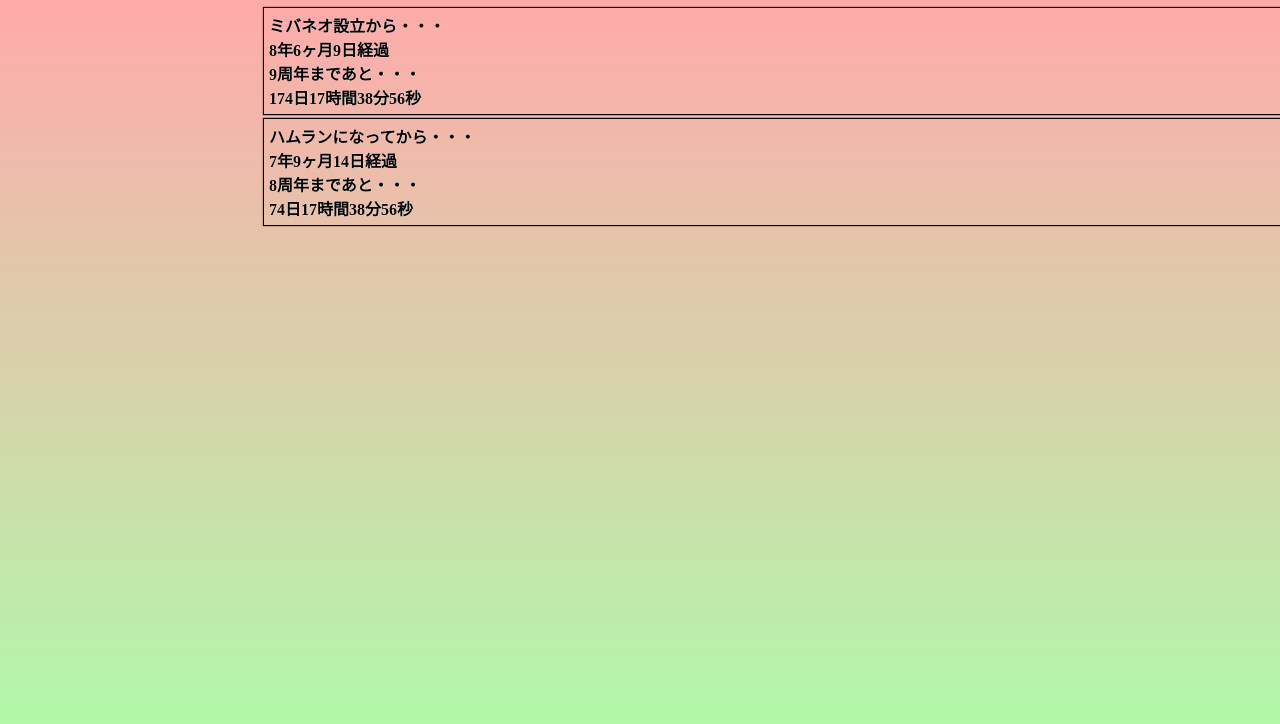
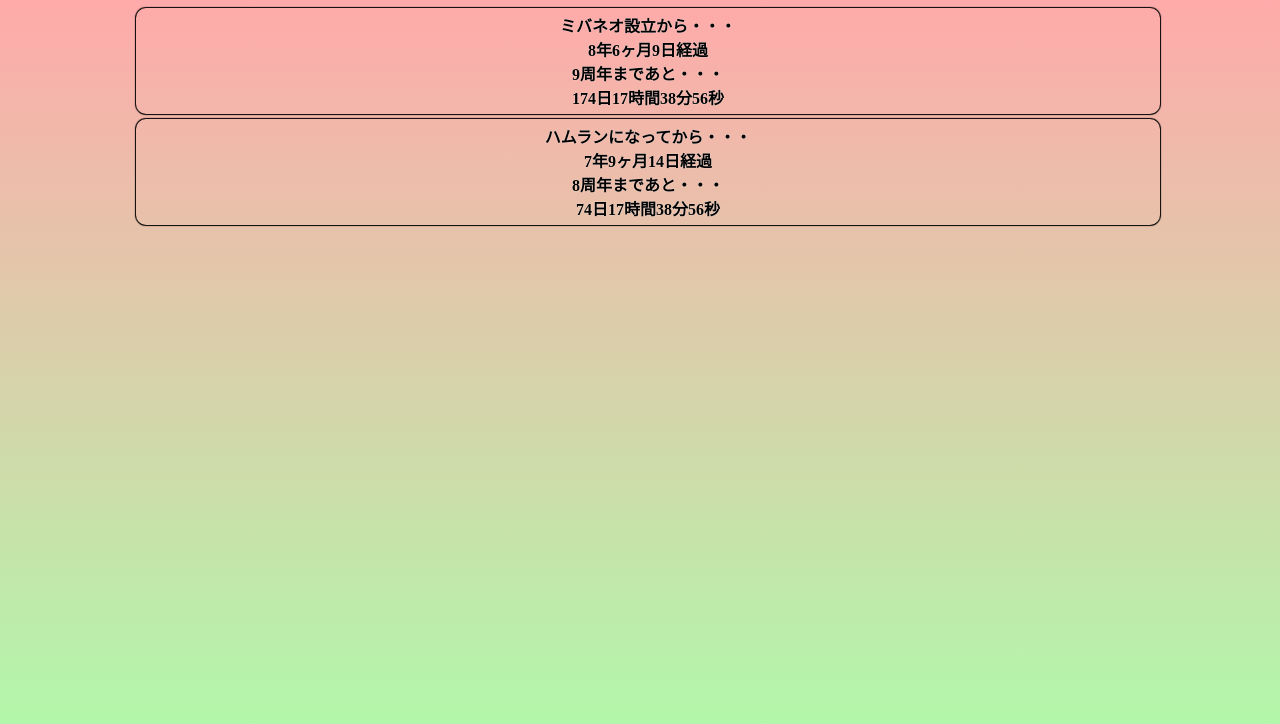
Before and after one commit to chaosnake810/chaosnake, a plain HTML site: page HAMCLOCK/index.html in a window 1280 px wide. Drawn offline with Linux system fonts and the light colour scheme.

Commit message:
Update style.css

```diff
--- a/HAMCLOCK/style.css
+++ b/HAMCLOCK/style.css
@@ -10,7 +10,9 @@ body {
   text-shadow:0 0 1px #fff;
   width:80vw;
   padding:5px;
-  margin: 5px 20vw;
+  margin: 5px 10vw;
   box-sizing:border-box;
   box-shadow:0 0 1px 1px #000;
+  border-radius:10px;
+  text-align:center;
 }
```
